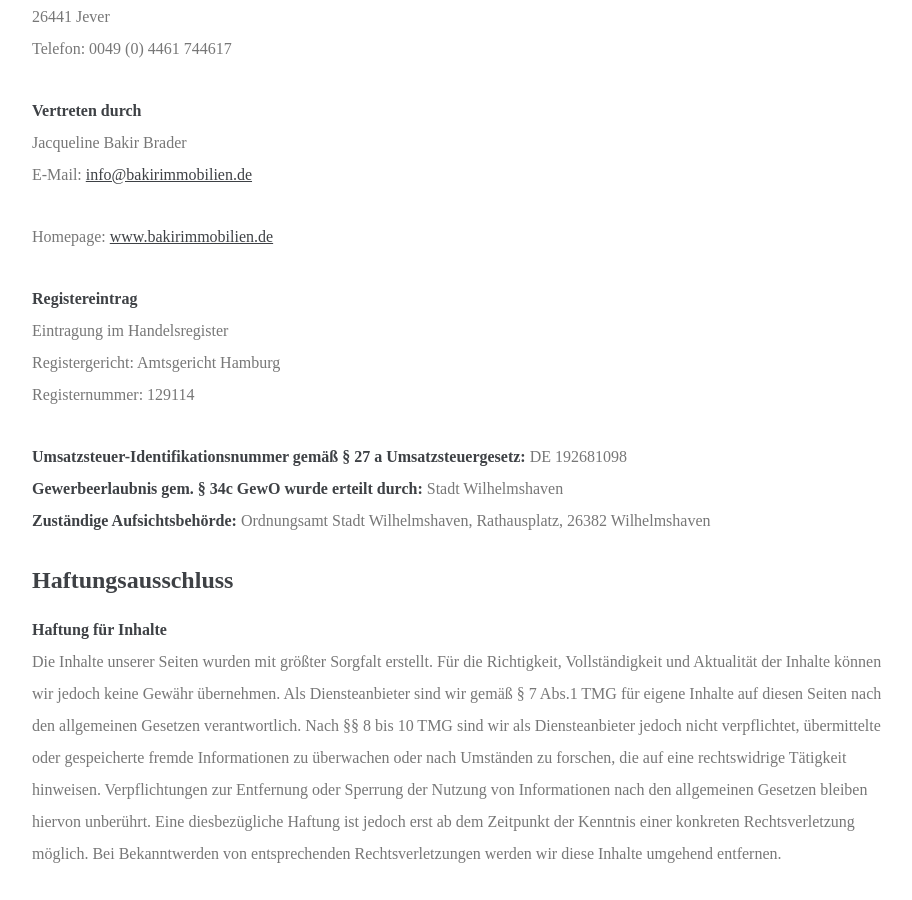
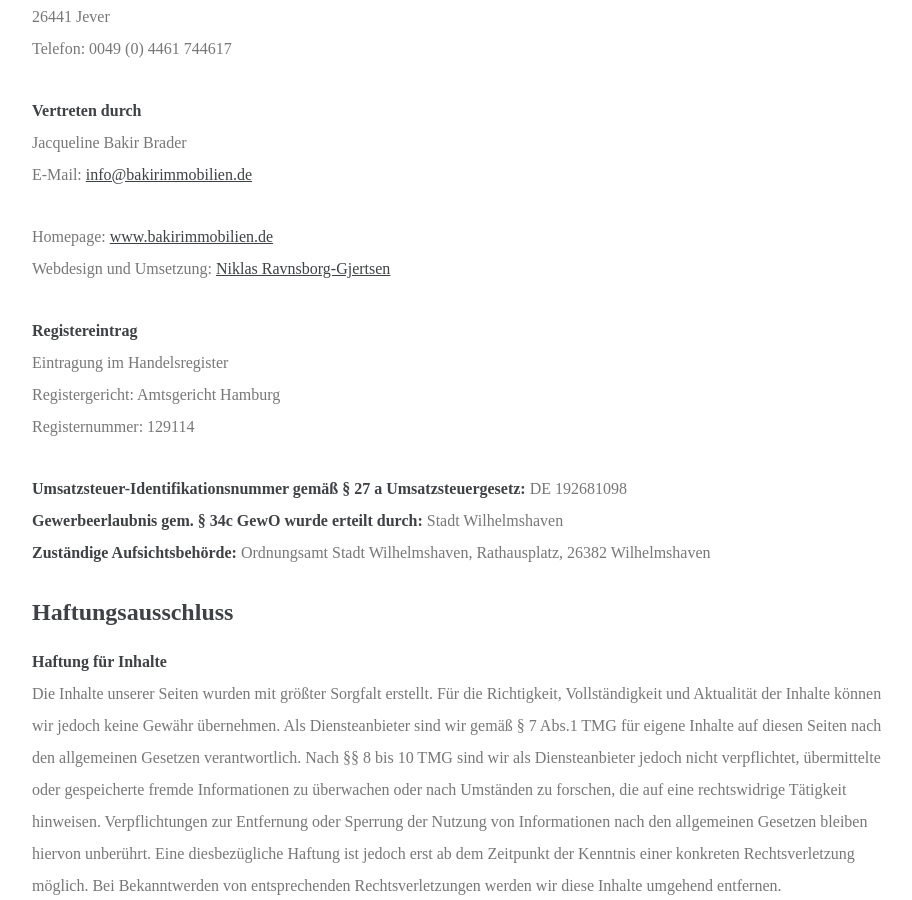
Before and after one commit to bakirnetwork/bakirimmobilien_de, a Jekyll site: the page built from _pages/impressum.md, in a window 1280 px wide and 900 px high, scrolled down 1041 px. Shown: the whole window, without its empty margins (178-1090 px from the left). Built offline with Jekyll 4.4.1, drawn with Linux system fonts in a browser that asks for light colours; nearby versions of some CDN libraries; some web fonts are replaced.

Commit message:
niklasravnsborg.com als Webdesigner hinzugefügt

```diff
--- a/_pages/impressum.md
+++ b/_pages/impressum.md
@@ -36,6 +36,7 @@ Jacqueline Bakir Brader
 E-Mail: <a href="mailto:{{ site.data.settings.email }}" target="blank">{{ site.data.settings.email }}</a>
 
 Homepage: [www.bakirimmobilien.de](http://www.bakirimmobilien.de)
+Webdesign und Umsetzung: [Niklas Ravnsborg-Gjertsen](http://www.niklasravnsborg.com)
 
 **Registereintrag**
 Eintragung im Handelsregister
```
